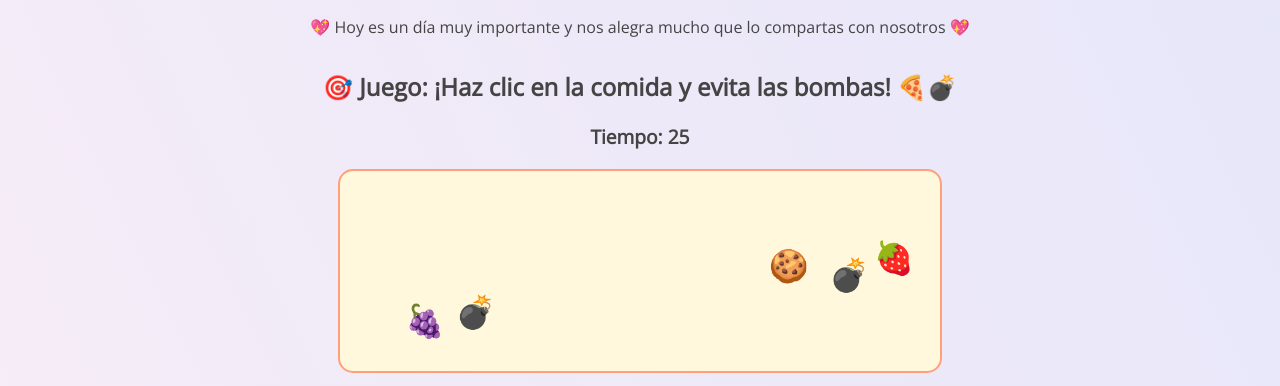
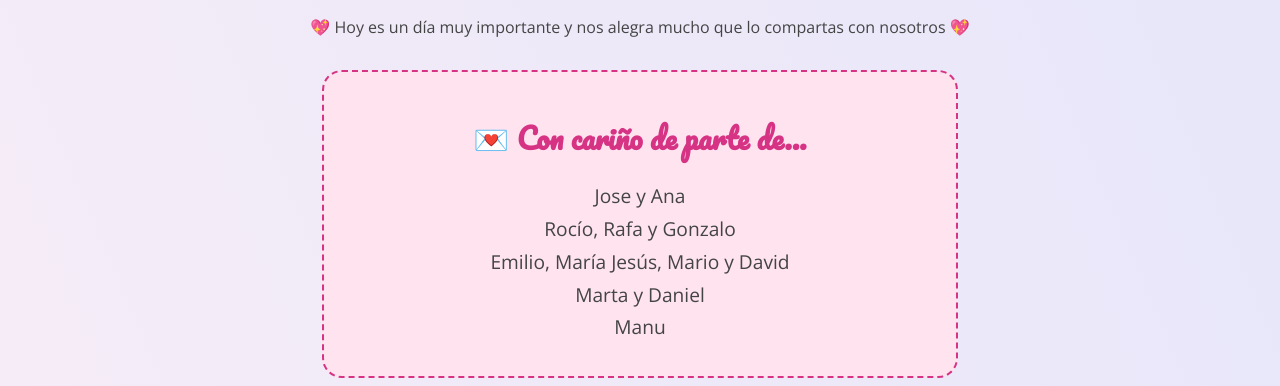
Before and after one commit to manuelacevedosanchez/joannamartin, a plain HTML site: page index.html in a window 1280 px wide. Shown: the part 217-603 px from the top of the page. Drawn offline with nearby package versions, Linux system fonts and the light colour scheme.

Commit message:
People list

```diff
--- a/index.html
+++ b/index.html
@@ -18,6 +18,17 @@
   <div class="container">
     <h1>🌸 ¡Felicidades, Joanna! 🌸</h1>
     <p>💖 Hoy es un día muy importante y nos alegra mucho que lo compartas con nosotros 💖</p>
+
+    <div class="dedicatoria">
+        <h2>💌 Con cariño de parte de...</h2>
+        <ul class="familias">
+          <li>Jose y Ana</li>
+          <li>Rocío, Rafa y Gonzalo</li>
+          <li>Emilio, María Jesús, Mario y David</li>
+          <li>Marta y Daniel</li>
+          <li>Manu</li>
+        </ul>
+      </div>
 
     <div class="game">
         <h2>🎯 Juego: ¡Haz clic en la comida y evita las bombas! 🍕💣</h2>
--- a/style/main.css
+++ b/style/main.css
@@ -168,3 +168,43 @@ body {
       width: 90%;
     }
   }
+
+  .dedicatoria {
+    margin: 2em auto;
+    background-color: #ffe4f0;
+    border: 2px dashed #d63384;
+    padding: 1em;
+    border-radius: 20px;
+    width: 100%;
+    max-width: 600px;
+    animation: aparecer 2s ease-in-out;
+  }
+
+  .dedicatoria h2 {
+    color: #d63384;
+    font-family: 'Pacifico', cursive;
+    font-size: 1.8em;
+    margin-bottom: 0.5em;
+  }
+
+  .familias {
+    list-style: none;
+    padding: 0;
+    font-size: 1.2em;
+    color: #444;
+    animation: flotar 5s ease-in-out infinite;
+  }
+
+  .familias li {
+    margin: 0.3em 0;
+  }
+
+  @keyframes aparecer {
+    from { opacity: 0; transform: translateY(20px); }
+    to { opacity: 1; transform: translateY(0); }
+  }
+
+  @keyframes flotar {
+    0%, 100% { transform: translateY(0); }
+    50% { transform: translateY(-5px); }
+  }
```
